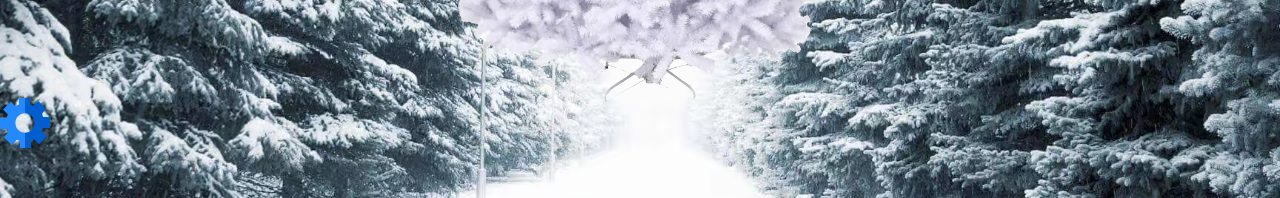
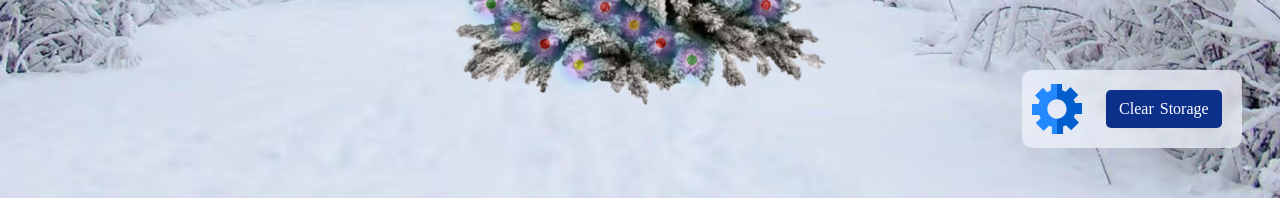
Before and after one commit to AlekseyVY/JSFE2021Q3, a React (Create React App) app in the folder front/: page /tree in a window 1280 px wide. Shown: the part 562-760 px from the top of the page. Built offline with nearby package versions, Linux system fonts and the light colour scheme; a web font is replaced by a local one.

Commit message:
feat: added clear lc button + style cleanup

```diff
--- a/front/src/components/Options/Option.style.ts
+++ b/front/src/components/Options/Option.style.ts
@@ -19,9 +19,6 @@ export const MainContainer = styled.div`
 export const Container = styled.div`
   width: 50px;
   height: 50px;
-  position: absolute;
-  left: 0;
-  bottom: 0;
   transition: 2s ease-in-out;
   &:hover {
     cursor: pointer;
@@ -121,3 +118,17 @@ export const LightsStyle = styled.div<IToy>`
   border-radius: 50%;
   pointer-events: none;
 `;
+
+export const SettingsWrapper = styled.div`
+  width: 200px;
+  display: flex;
+  align-items: center;
+  justify-content: space-between;
+  padding: 10px;
+  position: absolute;
+  right: 3%;
+  bottom: 0;
+  border-radius: 10px;
+  backdrop-filter: blur(3px) saturate(180%);
+  background-color: rgba(239,242,247,0.75);
+`;
--- a/front/src/components/Options/Options.tsx
+++ b/front/src/components/Options/Options.tsx
@@ -4,18 +4,21 @@ import {
   BackgroundStyle,
   Container, DragAreaContainer,
   DragContainer, LightsStyle, MainContainer,
-  OptionsContainer, ToyImg,
+  OptionsContainer, SettingsWrapper, ToyImg,
   ToysContainer,
   TreeContainer, TreeStyle,
   TreeToyWrapper,
 } from './Option.style';
 import OptionSelect from '../OptionSelect/OptionSelect';
-import { useAppSelector } from '../../hooks/hook';
+import { useAppDispatch, useAppSelector } from '../../hooks/hook';
 import urlGenerator from '../../utils/urlGenerator';
 import TreeToy from '../TreeToy/TreeToy';
 import { lights } from '../../providers/lights';
+import { setTreeToys } from '../../stores/reducers/optionsReducer';
+import { ClearButton, InnerText } from '../Filters/Filters.style';
+import storageEntity from '../../utils/storageEntity';
 
-interface IToysCoords {
+export interface IToysCoords {
   num: string;
   id: string;
   x: number;
@@ -35,6 +38,7 @@ const Options = () => {
     if (data.length > 0) return data;
     return store.slice(0, 20);
   });
+  const dispatch = useAppDispatch();
   const colors = ['red', 'green', 'blue', 'yellow', 'orange'];
   const amountCb = (id: number, type: boolean) => {
     const data = dragToys.map((ele) => {
@@ -55,6 +59,7 @@ const Options = () => {
     setBg(urlGenerator(options.bg, true));
     setTree(urlGenerator(options.tree, false));
     setLight(options.lights);
+    setToys(options.treeToys);
   }, [options]);
   const optionsHandler = () => {
     setIsActive(!isActive);
@@ -71,7 +76,7 @@ const Options = () => {
         x: ((e.pageX - treeArea.left - 25)),
         y: ((e.pageY - treeArea.top - 25)),
       }];
-      setToys(newArr);
+      dispatch(setTreeToys(newArr));
     }
     if (!data.tree) amountCb(data.name, false);
   };
@@ -84,13 +89,24 @@ const Options = () => {
       if (ele.id !== element.id) return ele;
       return false;
     });
-    setToys(calculated);
+    dispatch(setTreeToys(calculated));
   };
   return (
     <MainContainer>
-      <Container>
-        <Option onClick={() => optionsHandler()} />
-      </Container>
+      <SettingsWrapper>
+        <Container>
+          <Option onClick={() => optionsHandler()} />
+        </Container>
+        <ClearButton onClick={() => {
+          storageEntity('clear');
+          // Cringe
+          window.location.reload();
+        }}
+        >
+          <InnerText>Clear</InnerText>
+          <InnerText>Storage</InnerText>
+        </ClearButton>
+      </SettingsWrapper>
       { isActive && <OptionsContainer><OptionSelect /></OptionsContainer> }
       <TreeContainer>
         <div>
--- a/front/src/components/assesLog.ts
+++ b/front/src/components/assesLog.ts
@@ -6,13 +6,6 @@ const assesLog = () => {
 
   1. Высокое качество приложения + 10 баллов;
 
-  2. плавное появление карточек при фильтрации и сортировке + 10 баллов;
-
-  3. Возможность добавлять и удалять из избранного, избранное сохраняется при перезагрузке, вохможность отфильтровать по избранному. + 10 баллов
-
-  4. Добавленна музыка + 2 балла
-
-  5. Добавлена анимация снега + 2 балла.
 
   ИТОГО: 220 из 220;
   `);
--- a/front/src/providers/options.ts
+++ b/front/src/providers/options.ts
@@ -1,10 +1,15 @@
+import { IToysCoords } from '../components/Options/Options';
+import { IProps } from '../components/ToyCard/ToyCard.d';
+
 export const options = {
-  bg: 1,
-  tree: 1,
+  bg: 6,
+  tree: 3,
   snow: true,
   music: true,
-  lights: false,
-  color: 'blue',
+  lights: true,
+  color: 'mix',
+  treeToys: [],
+  dragToys: [],
 };
 
 export interface IOptions {
@@ -14,4 +19,6 @@ export interface IOptions {
   music: boolean;
   lights: boolean;
   color: string;
+  treeToys: IToysCoords[];
+  dragToys: IProps[];
 }
--- a/front/src/stores/reducers/optionsReducer.ts
+++ b/front/src/stores/reducers/optionsReducer.ts
@@ -34,11 +34,15 @@ export const optionsSlice = createSlice({
       state.color = action.payload;
       storageEntity('set', 'options', state);
     },
+    setTreeToys: (state, action) => {
+      state.treeToys = action.payload;
+      storageEntity('set', 'options', state);
+    },
   },
 });
 
 export const {
-  setOptions, setBg, setTree, setSnow, setMusic, setLights, setColor,
+  setOptions, setBg, setTree, setSnow, setMusic, setLights, setColor, setTreeToys,
 } = optionsSlice.actions;
 export const selectValue = (state: RootState) => state;
 export default optionsSlice.reducer;
```
